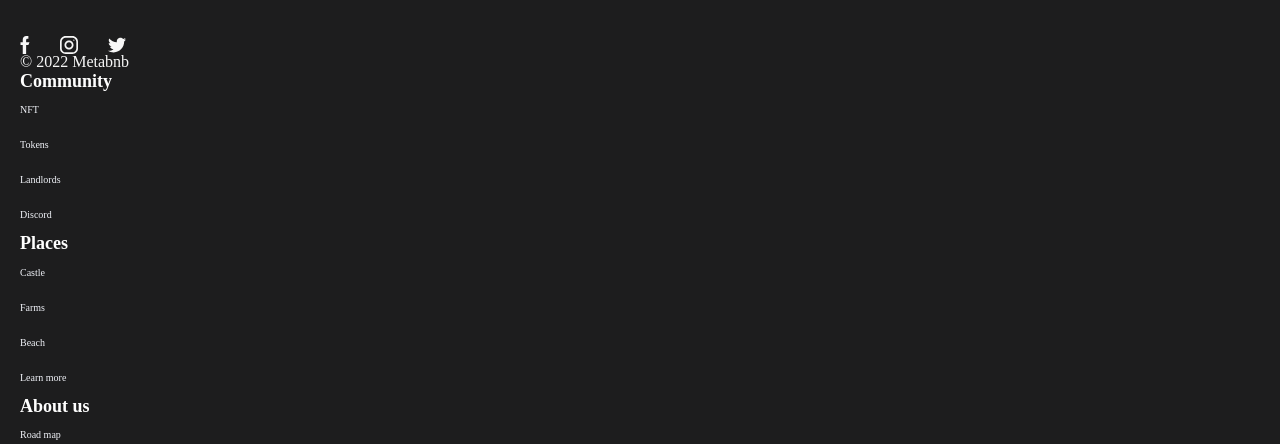
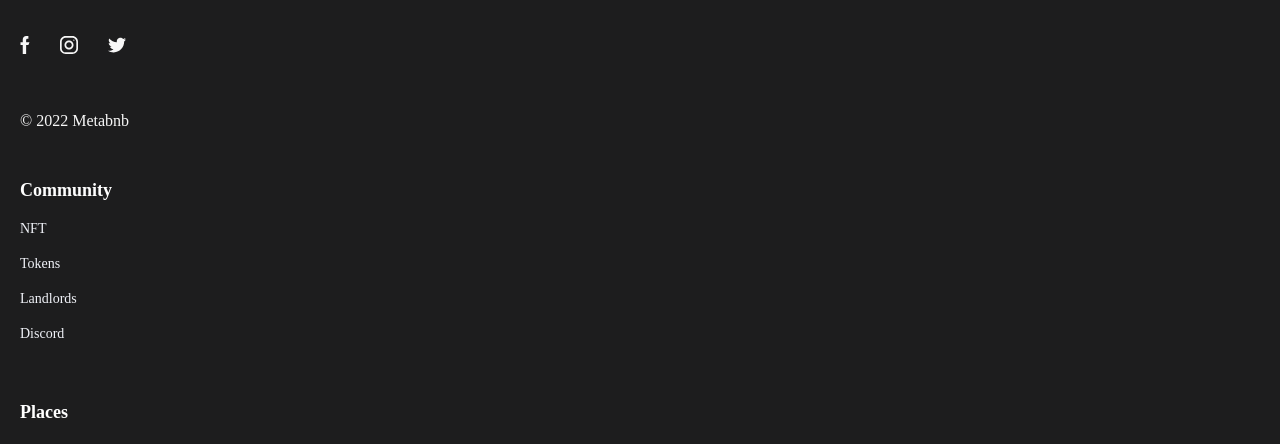
Before and after one commit to presh-031/Meta-Bnb, a React (Create React App) app: page /places in a window 1280 px wide. Shown: the part 5523-5967 px from the top of the page. Built offline with nearby package versions, Linux system fonts and the light colour scheme; a web font is replaced by a local one.

Commit message:
style:finished styling homepage, onto marking up places page

```diff
--- a/src/App.js
+++ b/src/App.js
@@ -1,10 +1,17 @@
 import { useState, useEffect } from "react";
 import Home from "./pages/Home";
 import { BrowserRouter, Routes, Route } from "react-router-dom";
+import PlacesToStay from "./pages/PlacesToStay";
 const App = () => {
   return (
     <div className="App">
       <Home />
+      <BrowserRouter>
+        <Routes>
+          <Route to="/" element={<Home />} />
+          <Route to="/places" element={<PlacesToStay />} />
+        </Routes>
+      </BrowserRouter>
     </div>
   );
 };
--- a/src/components/Footer.jsx
+++ b/src/components/Footer.jsx
@@ -5,34 +5,34 @@ import twitter from "../assets/footer/twitter.svg";
 
 const Footer = () => {
   return (
-    <footer className="bg-[#1D1D1E] px-[2rem] pt-[6.3rem] pb-[3.7rem]  text-[1,4rem] font-normal leading-[3.5rem] text-[#F1F3F9]">
+    <footer className="bg-[#1D1D1E] px-[2rem] pt-[6.3rem] pb-[3.7rem]  text-[1.4rem] font-normal leading-[3.5rem] text-[#F1F3F9]">
       <div>
-        <div className="mb-[9.6rem] outline">
+        <div className="mb-[9.6rem]">
           <img className="h-[3rem] w-[15rem]" src={logoWhite} alt="logo" />
         </div>
-        <div className="mt-[5.5rem] flex gap-[3rem]">
+        <div className="mt-[5.5rem] mb-[5.90rem] flex gap-[3rem]">
           <img src={fb} alt="facebook" />
           <img src={insta} alt="instagram" />
           <img src={twitter} alt="twitter" />
         </div>
         <p className="text-[1.6rem] font-normal leading-[1.6rem] text-[#f7f7f7]">&#169; 2022 Metabnb</p>
       </div>
-      <div>
-        <p className="text-[1.8rem] font-bold leading-[2.248rem] text-white">Community</p>
+      <div className="my-[5rem]  ">
+        <p className="mb-[1rem] text-[1.8rem] font-bold leading-[2.248rem] text-white">Community</p>
         <p className="">NFT</p>
         <p className="">Tokens</p>
         <p className="">Landlords</p>
         <p className="">Discord</p>
       </div>
-      <div>
-        <p className="text-[1.8rem] font-bold leading-[2.248rem] text-white">Places</p>
+      <div className="mb-[5rem]">
+        <p className=" mb-[1rem] text-[1.8rem] font-bold leading-[2.248rem] text-white">Places</p>
         <p className="">Castle</p>
         <p className="">Farms</p>
         <p className="">Beach</p>
         <p className="">Learn more</p>
       </div>
       <div>
-        <p className="text-[1.8rem] font-bold leading-[2.248rem] text-white">About us</p>
+        <p className="mb-[1rem] text-[1.8rem] font-bold leading-[2.248rem] text-white">About us</p>
         <p className="">Road map</p>
         <p className="">Creators</p>
         <p className="">Career</p>
--- a/src/pages/PlacesToStay.jsx
+++ b/src/pages/PlacesToStay.jsx
@@ -0,0 +1,5 @@
+const PlacesToStay = () => {
+  return <div>PlacesToStay</div>;
+};
+
+export default PlacesToStay;
```
